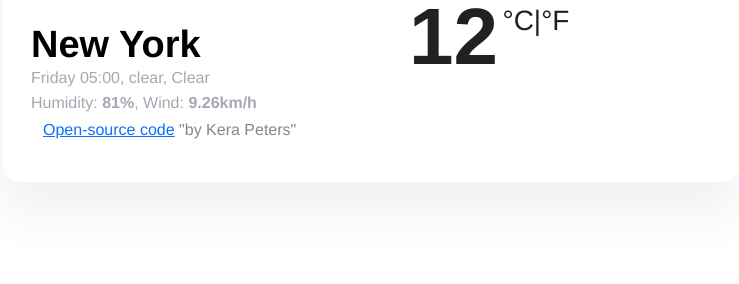
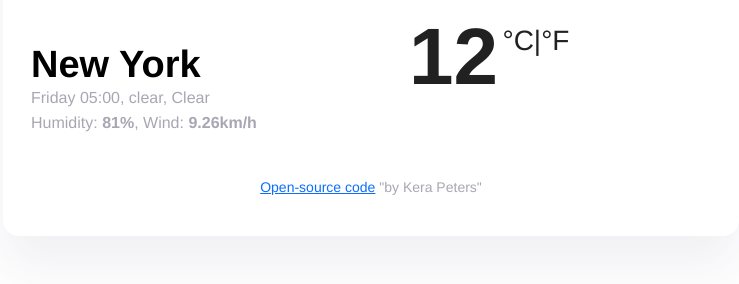
Before and after one commit to kmjaeger/SheCodesPlus-final-weather-app, a plain HTML site: page index.html in a window 1280 px wide. Shown: the part 154-438 px from the top of the page, without its empty margins (269-1008 px from the left). Drawn offline with nearby package versions, Linux system fonts and the light colour scheme.

Commit message:
css edits

```diff
--- a/src/style.css
+++ b/src/style.css
@@ -9,11 +9,11 @@
     max-width: 100px;
  }
 
-.WeatherInfo {
+.weatherInfo {
     margin-top: 20px;
 }
 
-.WeatherInfo .temperature-container {
+.weatherInfo.temperature-container {
     align-items: center;
     margin-top: 30px;
 }
@@ -48,6 +48,13 @@
     top: -34px;
 }
 
+footer {
+    color: rgba(39,33,66,.4);
+    font-size: 14px;
+    line-height: 18px;
+    margin-top: 40px;
+    text-align: center;
+}
 .row>* {
     --bs-gutter-x: 1.5rem;
     --bs-gutter-y: 0;
```
